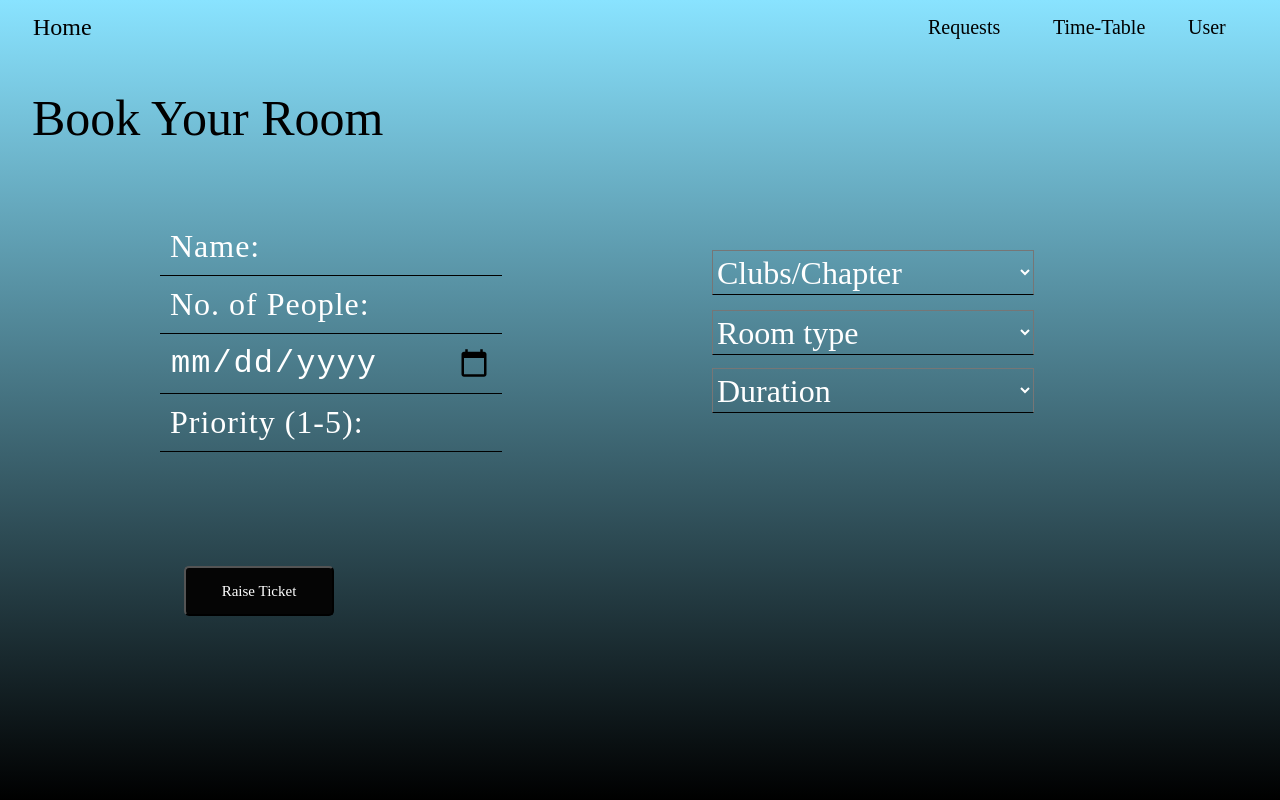
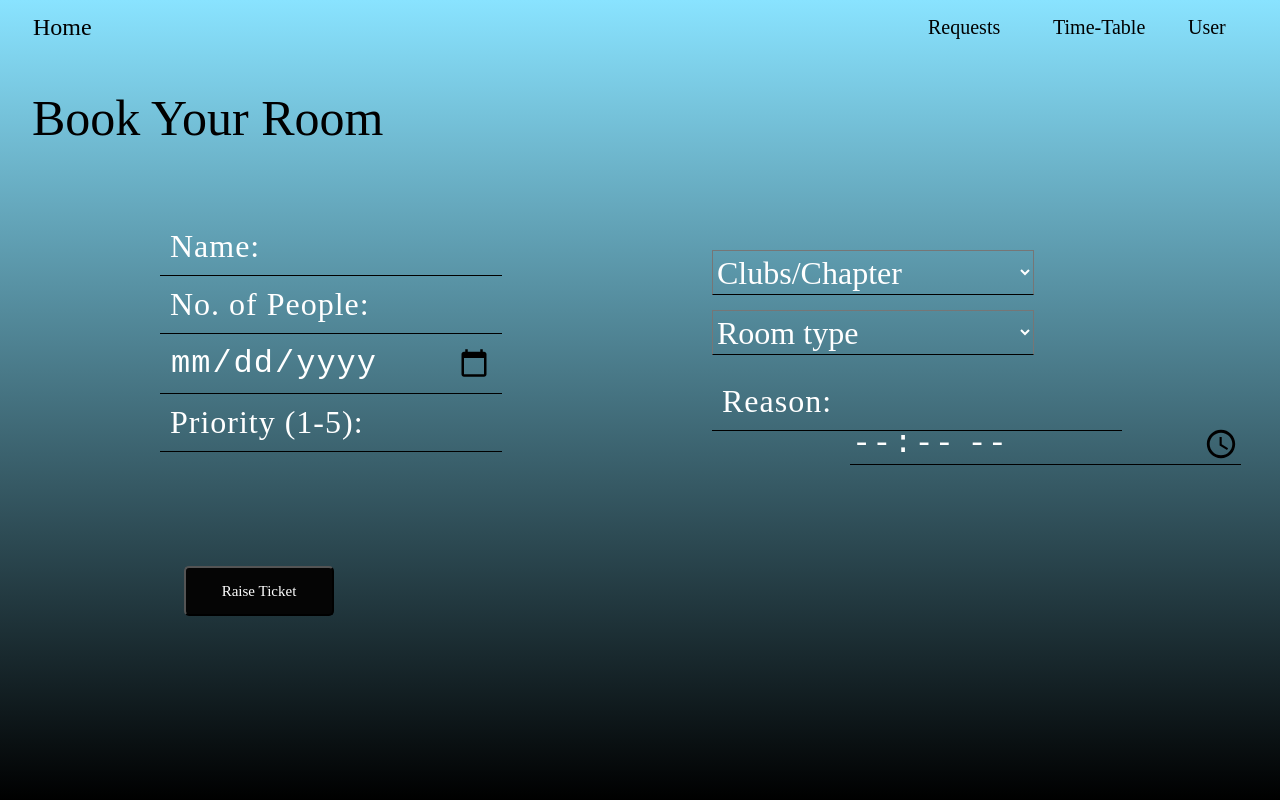
Before and after one commit to ParkhiSaini/Schedule-It, a React (Create React App) app in the folder client/: page /BookRoom in a window 1280 px wide. Built offline with nearby package versions, Linux system fonts and the light colour scheme; a web font is replaced by a local one.

Commit message:
timing and reason added

```diff
--- a/client/src/App.css
+++ b/client/src/App.css
@@ -152,6 +152,18 @@ body{
 @media (min-height:648px) and (max-height:1199px){
   .text1{
     top:12vh;
+  }
+  .Scheduleit{
+    bottom:0vh;
+
+  }
+
+}
+
+@media (min-height:648px) and (max-height:1199px) and (max-width:1919px) and (min-width:600px){
+  .text1{
+    top:12vh;
+    left:600px;
   }
   .Scheduleit{
     bottom:0vh;
@@ -655,10 +667,21 @@ h2{
     }
 
 
-.form-control3_3{
+.form-control3_3 {
   position: absolute;
-  width:60%;
-  top:150px;
+  width:390px;
+  top:53%;
+  left: 850px;
+  font-size: 2rem;
+  color:white;
+  letter-spacing: 0.062rem;
+  border: none;
+  border-bottom: 0.065rem solid #000000;
+  outline: none;
+  background: transparent;
+  /* width:390px;
+  top:53%;
+  left: 850px;;
   font-family:'Mohave' ;
   font-size: 1rem;
   border-bottom-color:black ;
@@ -668,6 +691,7 @@ h2{
   background: transparent;
   bottom:0;
   position: absolute;
+  border: none; */
 }
 
 #option{
@@ -702,6 +726,21 @@ h2{
     bottom:0;
     position: absolute;
   }
+  .form-control3_4{
+    margin-top:29% ;
+
+  width: 390px;
+  padding: 0.625rem ;
+  font-size: 2rem;
+  color:white;
+  letter-spacing: 0.062rem;
+  border: none;
+  border-bottom: 0.06rem solid #000000;
+  outline: none;
+  background: transparent;
+
+  }
+
 
 
 
--- a/client/src/components/BookRoom.js
+++ b/client/src/components/BookRoom.js
@@ -75,15 +75,27 @@ function BookRoom() {
               placeholder="Priority (1-5):"
             ></input>
             </div>
-            <div class="inputBox3">
-            <select class="form-control3_3" id="FormControlSelect3">
+            <div class="time">
+              <input
+              type ="time"
+              class="form-control3_3"
+              placeholder="timimgs"
+              ></input>
+            {/* <select class="form-control3_3" id="FormControlSelect3" >
                 <option value="">Duration</option>
                 <option id="option">1 Hr</option>
                 <option id="option">3 Hrs</option>
                 <option id="option">5 Hrs </option>
                 <option id="option">7 Hrs </option>
                 <option id="option"> More than 7 Hrs</option>
-              </select>
+              </select> */}
+            </div>
+            <div class="reason">
+            <input
+              type="name"
+              class="form-control3_4"
+              placeholder="Reason:"
+            ></input>
             </div>
           </div>
         </div>
```
